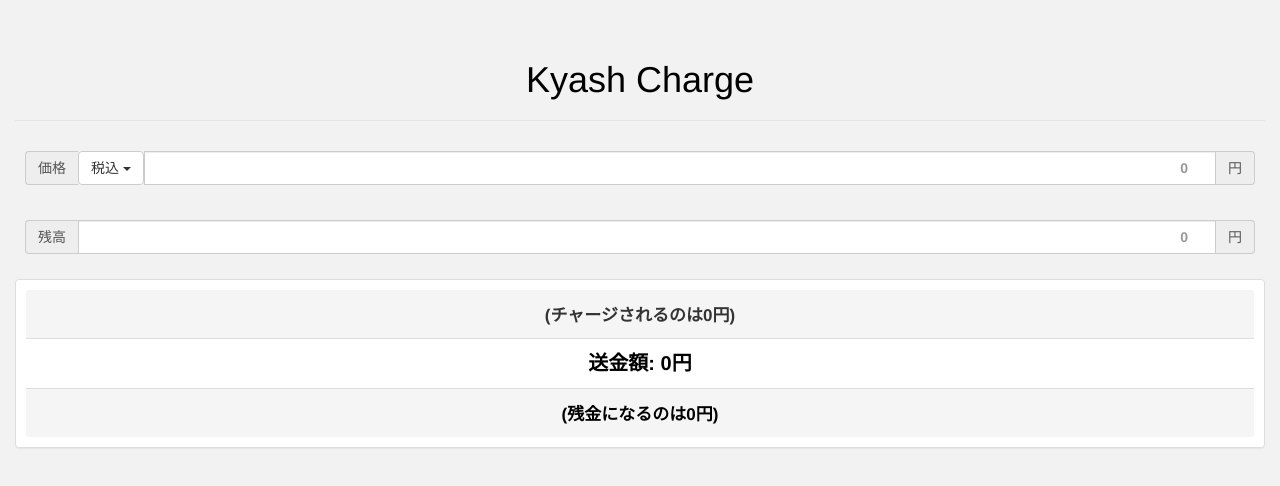
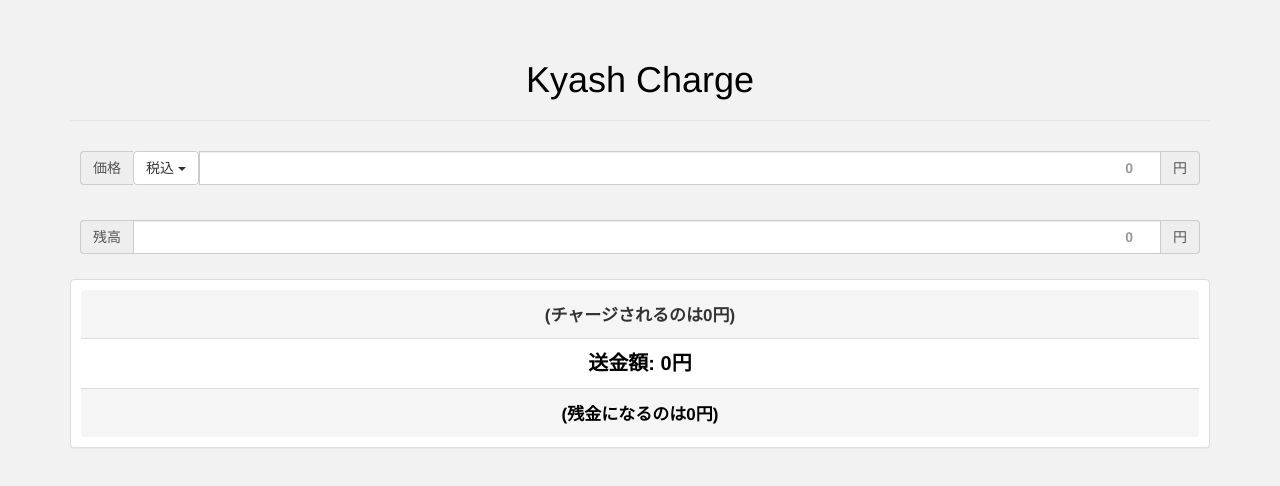
Before and after one commit to RYOSKATE/KyashCharge, a React app: page / in a window 1280 px wide. Shown: the top 486 px of the page. Built offline with nearby package versions, Linux system fonts and the light colour scheme.

Commit message:
スマホ向けにviewport設定

```diff
--- a/src/App.tsx
+++ b/src/App.tsx
@@ -7,7 +7,7 @@
 class App extends React.Component {
     public render() {
       return (
-        <Grid fluid={true} className="App">
+        <Grid className="App">
           <Row>
           <Col lg={12} md={12} sm={12} xs={12}>
             <Header className="App-header">
--- a/src/index.html
+++ b/src/index.html
@@ -1,7 +1,7 @@
 <!DOCTYPE html>
 <html>
     <head>
-        <meta charset="utf-8">
+        <meta charset="utf-8" name="viewport" content="width=device-width,initial-scale=1">
         <title>Kyash Charge</title>
     </head>
     <body>
```
Also changed, not shown: 2 other files (tests, documents, lock files or other folders).
